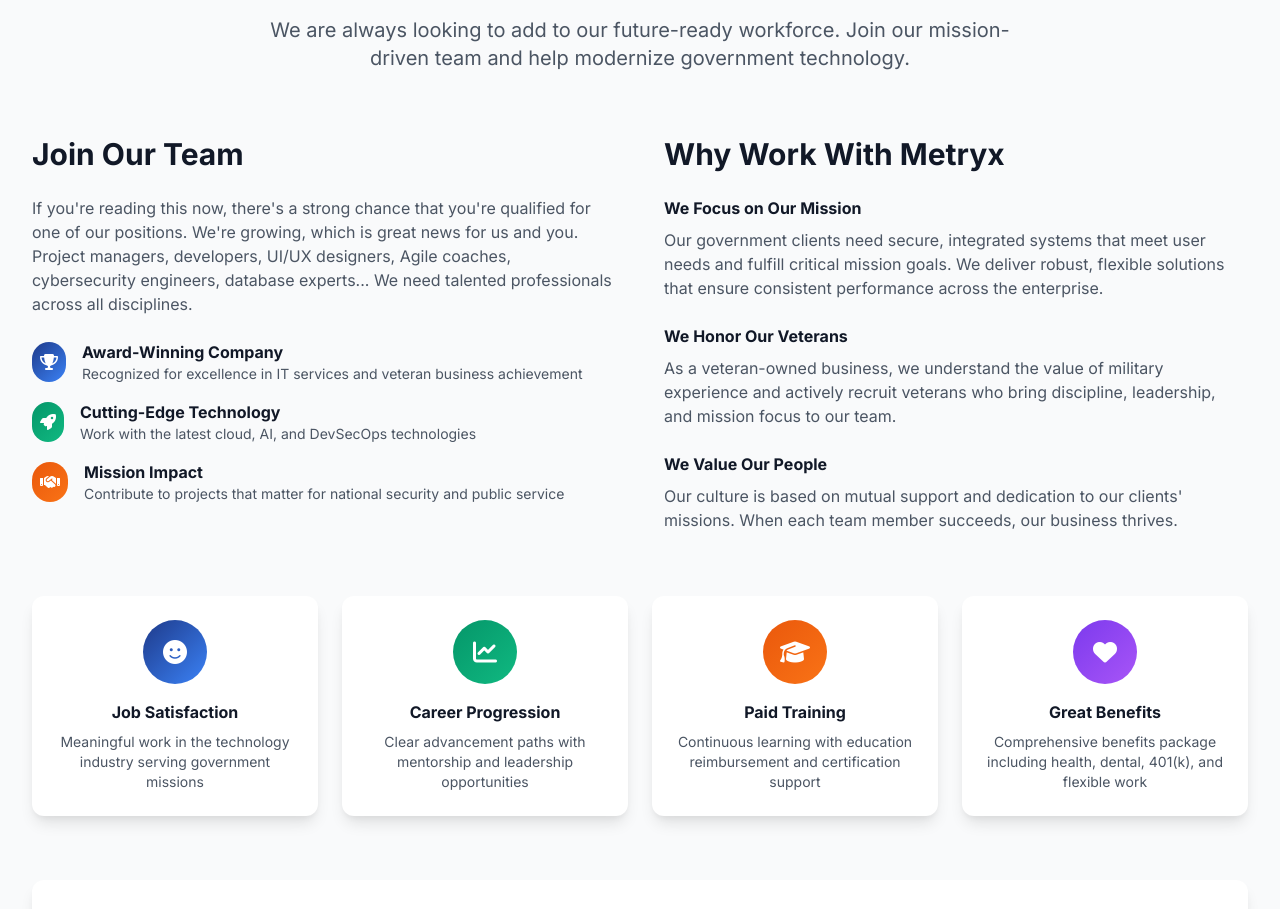
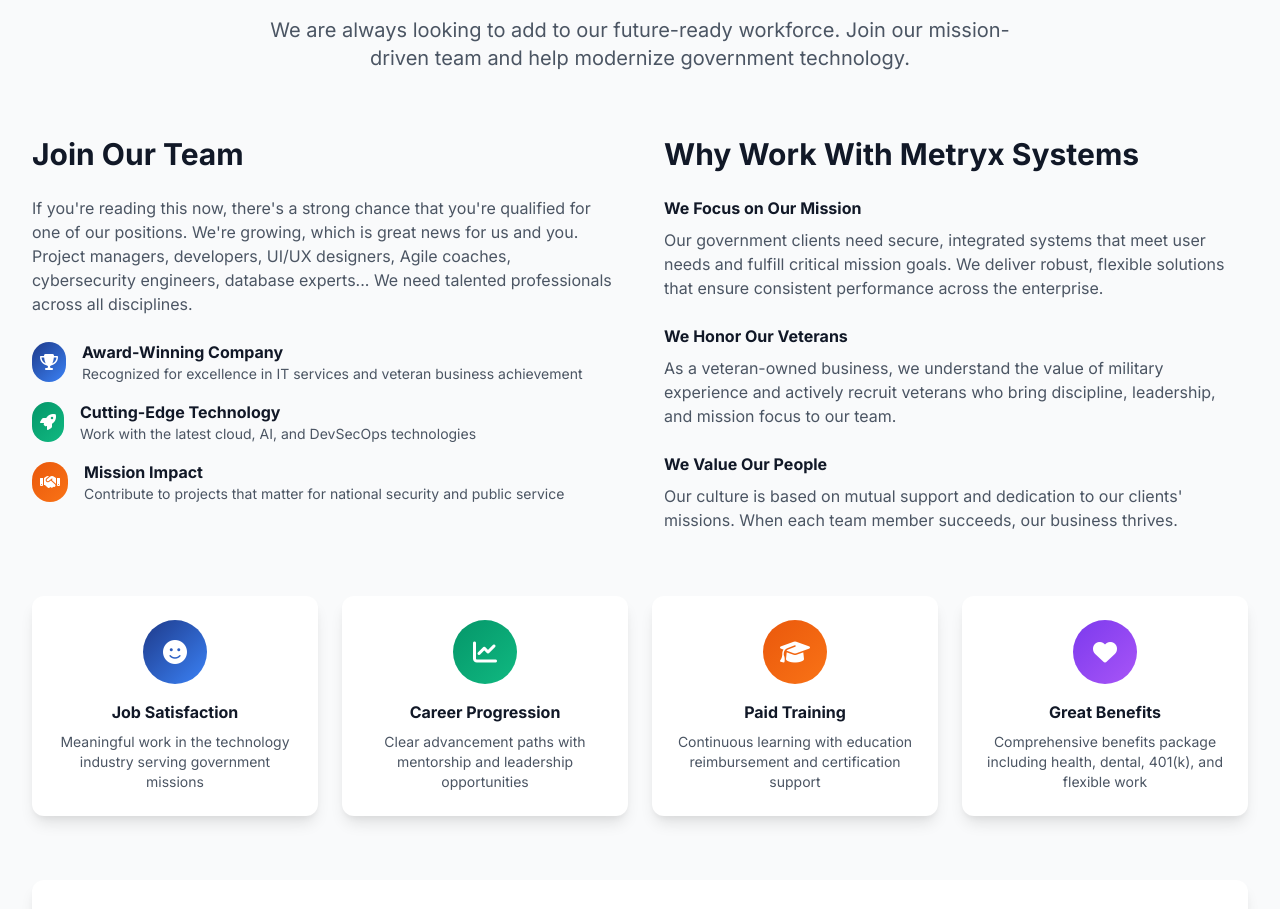
Before and after one commit to mpanchal21/metryxsystems-site, a plain HTML site: page index.html in a window 1280 px wide. Shown: the part 6420-7329 px from the top of the page. Drawn offline with nearby package versions, Linux system fonts and the light colour scheme.

Commit message:
Update index.html

```diff
--- a/index.html
+++ b/index.html
@@ -698,7 +698,7 @@
                     </div>
                 </div>
                 <div>
-                    <h3 class="text-2xl sm:text-3xl font-bold text-gray-900 mobile-mb-6 mb-6">Why Work With Metryx</h3>
+                    <h3 class="text-2xl sm:text-3xl font-bold text-gray-900 mobile-mb-6 mb-6">Why Work With Metryx Systems</h3>
                     <div class="space-y-6">
                         <div>
                             <h4 class="font-bold text-gray-900 mobile-mb-6 mb-2 mobile-text-sm">We Focus on Our Mission</h4>
```
